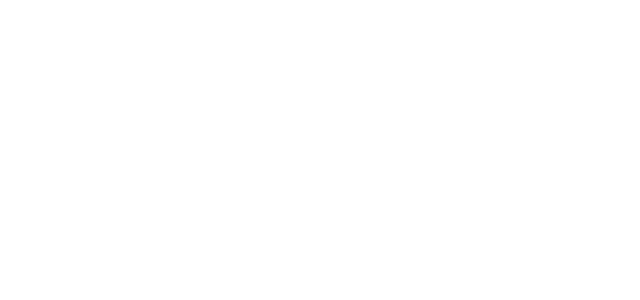
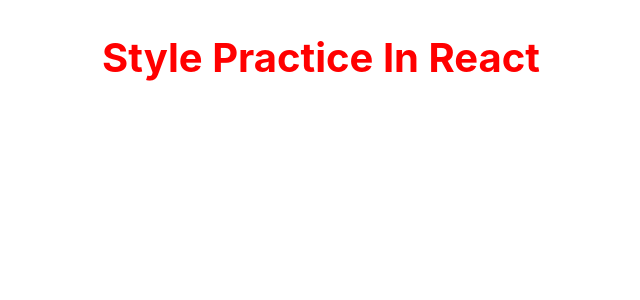
Before and after one commit to vijayadithya831/personal, a React (Create React App) app in the folder Full Stack/React/learn-react/: page / in a window 1280 px wide. Shown: the top 300 px of the page, without its empty margins (319-959 px from the left). Built offline with nearby package versions, Linux system fonts and the light colour scheme.

Commit message:
files updated

```diff
--- a/Full Stack/React/learn-react/src/App.js
+++ b/Full Stack/React/learn-react/src/App.js
@@ -5,6 +5,8 @@
 import Information from './Components/information';
 import {CounterClassState, ChangeText} from './Components/CounterClassState';
 import { StudentWelcomeConditionalIfElse, StudentWelcomeConditionalTernary } from './Components/StudentWelcomeConditionalIfElse';
+import StylePracticeInReact from './Components/StylePracticeInReact';
+
 
 function App() {
   return (
@@ -44,7 +46,7 @@
         {/* <ChangeText/> */}
         {/* <StudentWelcomeConditionalIfElse name="Vijay"/>
         <StudentWelcomeConditionalTernary name="Vijay"/> */}
-
+        <StylePracticeInReact/>
 
     </div>
 
```
Also changed, not shown: 1 other file (tests, documents, lock files or other folders).
